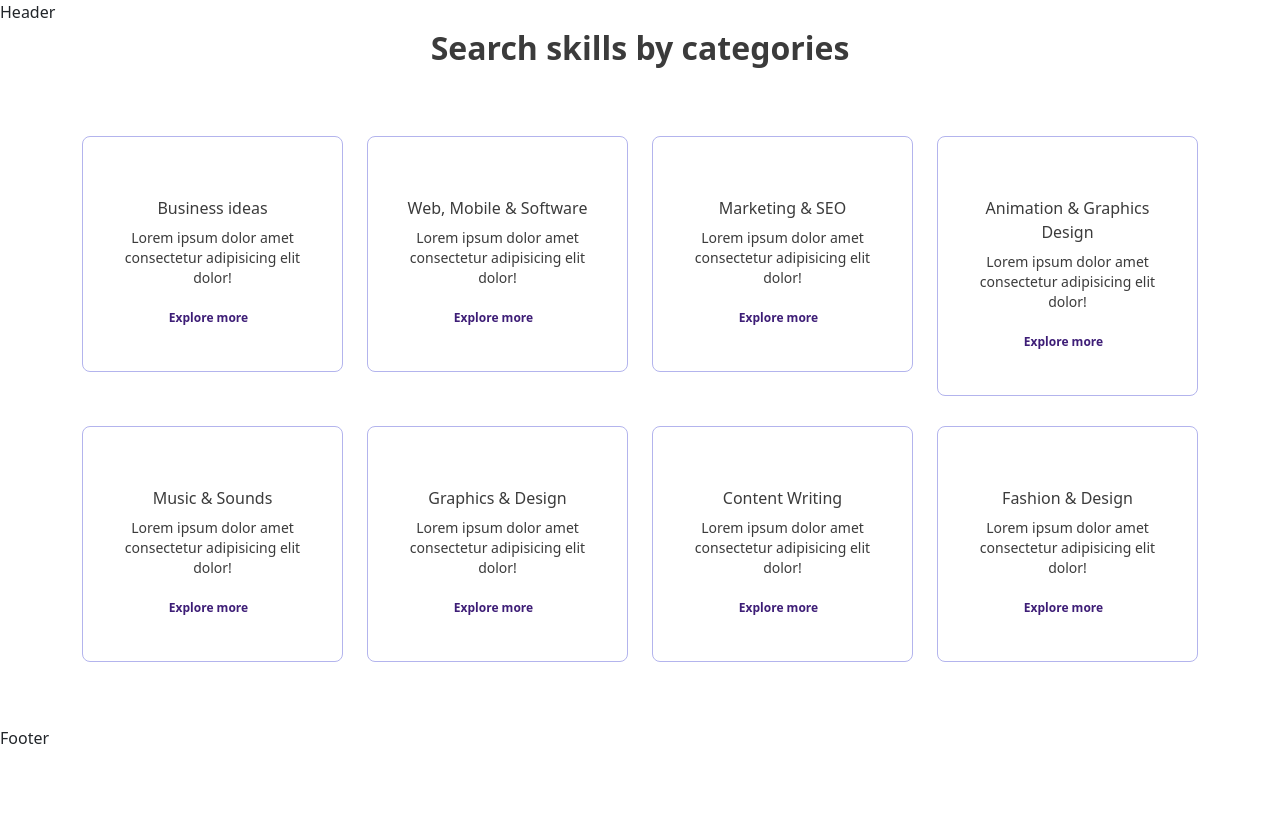
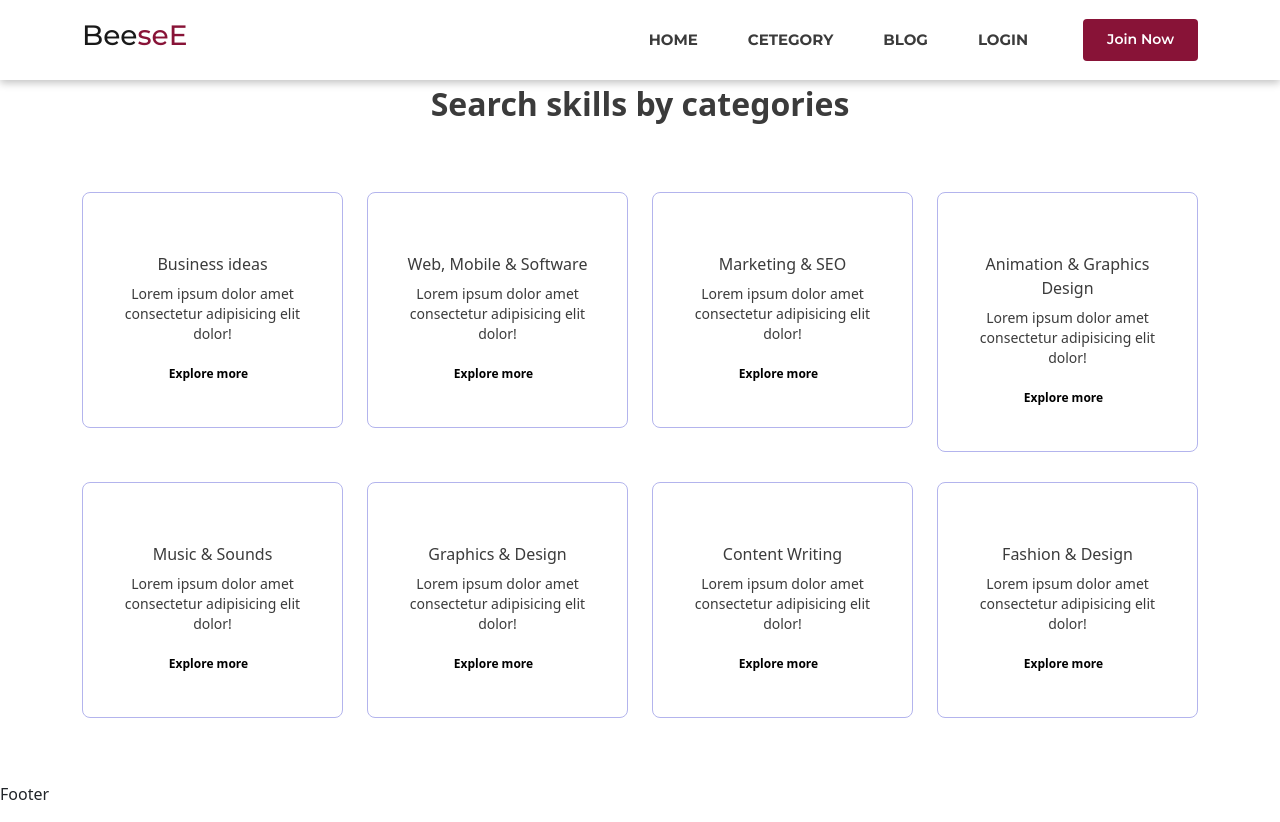
Before and after one commit to mostafizur99/beesee, a Next.js app: page / in a window 1280 px wide. Before the commit the page ends 800 px from the top, so only its background shows below. Built offline with nearby package versions, Linux system fonts and the light colour scheme.

Commit message:
feat: header navbar added

```diff
--- a/src/components/shared/headers/Header.js
+++ b/src/components/shared/headers/Header.js
@@ -1,11 +1,102 @@
 import React from 'react'
+import Link from 'next/link';
+import { css, jsx } from '@emotion/react';
+import styled from '@emotion/styled';
+import { Container, Nav, Navbar } from 'react-bootstrap';
+import colors from '../../../../styles/colors';
 
 const Header = () => {
     return (
         <>
-            Header
+            <Navbar collapseOnSelect expand="lg" css={nav_custom} sticky="top">
+                <Container>
+                    <Navbar.Brand href="/">
+                        <LogoText>
+                            Bee<LogoColor>seE</LogoColor>
+                        </LogoText>
+                    </Navbar.Brand>
+                    <Navbar.Toggle aria-controls="responsive-navbar-nav" />
+                    <Navbar.Collapse id="responsive-navbar-nav" className="justify-content-end align-items-center">
+                        <Nav>
+                            <Link href="/" passHref>
+                                <ItemText>
+                                    HOME
+                                </ItemText>
+                            </Link>
+                            <Link href="/" passHref>
+                                <ItemText>
+                                    CETEGORY
+                                </ItemText>
+                            </Link>
+                            <Link href="/" passHref>
+                                <ItemText>
+                                    BLOG
+                                </ItemText>
+                            </Link>
+                            <Link href="/" passHref>
+                                <ItemText>
+                                    LOGIN
+                                </ItemText>
+                            </Link>
+                            <Link href="/" passHref>
+                                <ButtonNav>
+                                    Join Now
+                                </ButtonNav>
+                            </Link>
+                        </Nav>
+                    </Navbar.Collapse>
+                </Container>
+            </Navbar>
         </>
     )
 }
 
 export default Header
+
+// ===========css starts===============
+const nav_custom = css`
+background: #FFFFFF;
+font-family: 'Montserrat', sans-serif;
+padding: 14px 0;
+box-shadow: rgba(0, 0, 0, 0.24) 0px 3px 8px;
+`;
+const LogoText = styled.h3`
+`;
+const ItemText = styled.a`
+    font-weight: 700;
+    font-size: 15px;
+    color: ${colors.textColor};
+    display: block;
+    padding: 10px 25px;
+    margin: auto 0;
+    text-decoration: none;
+    transition: .4s;
+    &:hover {
+        background:${colors.themePrimary};
+        color: #FFFFFF;
+    }
+`;
+const LogoColor = styled.span`
+    color: ${colors.themeSecondary};
+}
+`;
+const ButtonNav = styled.a`
+padding: 10px 24px;
+background:${colors.themeSecondary};
+border-radius: 4px;
+text-decoration: none;
+font-weight: 600;
+font-size: 14px;
+color: #FFFFFF;
+margin-left: 30px;
+transition: .3s;
+    &:hover {
+        background:${colors.themePrimary};
+        color: #FFFFFF;
+    }
+    /* Mobile Device */
+    @media only screen and (max-width:688px) {
+        margin-left: 0px;
+    }
+`;
+// ===========css Ends===============
--- a/styles/colors.js
+++ b/styles/colors.js
@@ -1,5 +1,6 @@
 const colors = {
-    primary: '#3E1E77',
+    themePrimary: '#2a2c38',
+    themeSecondary: '#881337',
     primaryLight: '#B3B4ED',
     textColor: '#3B3B3B',
     textLight: '#595959',
```
